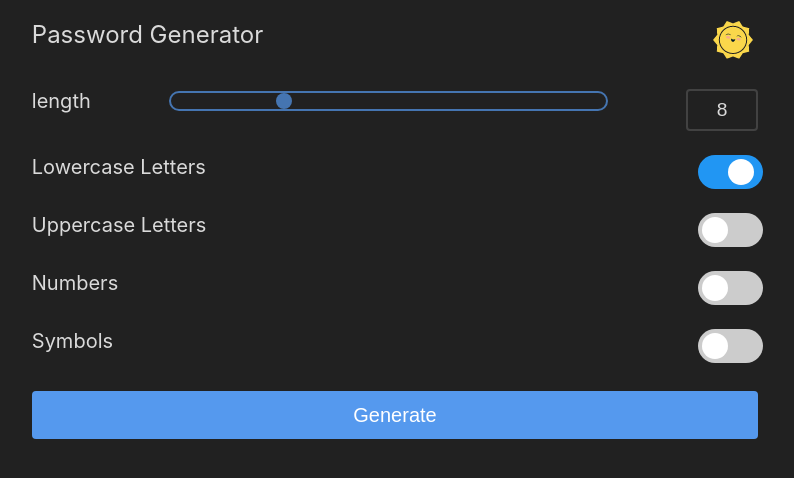
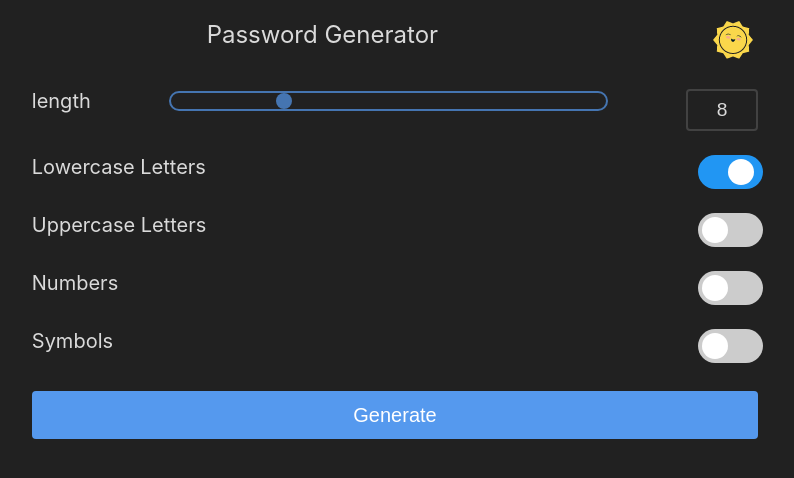
Before and after one commit to prashant1gh/password-generator, a plain HTML site: page index.html in a window 1280 px wide. Shown: the whole page, without its empty margins (245-1039 px from the left). Drawn offline with Linux system fonts and the light colour scheme.

Commit message:
center the header

```diff
--- a/style.css
+++ b/style.css
@@ -1,6 +1,9 @@
 .form_header {
-    text-align: center;
     font-size: 1.5rem;
+}
+
+.form_header span {
+    width: 80%;
 }
 
 .container {
```
